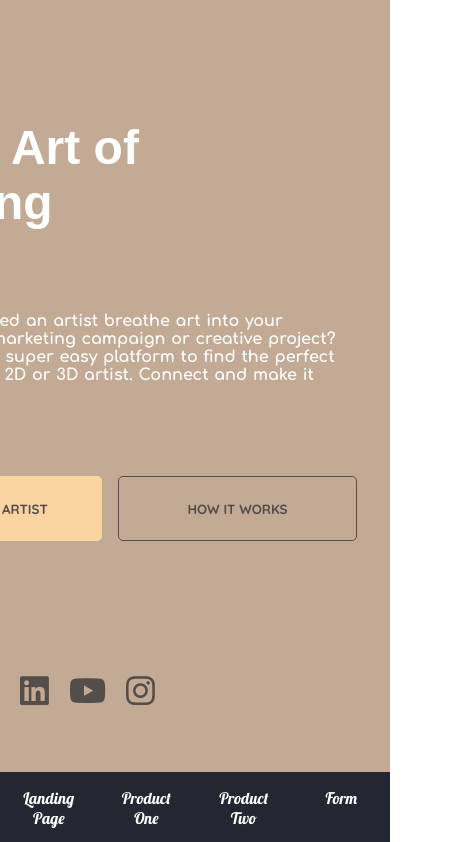
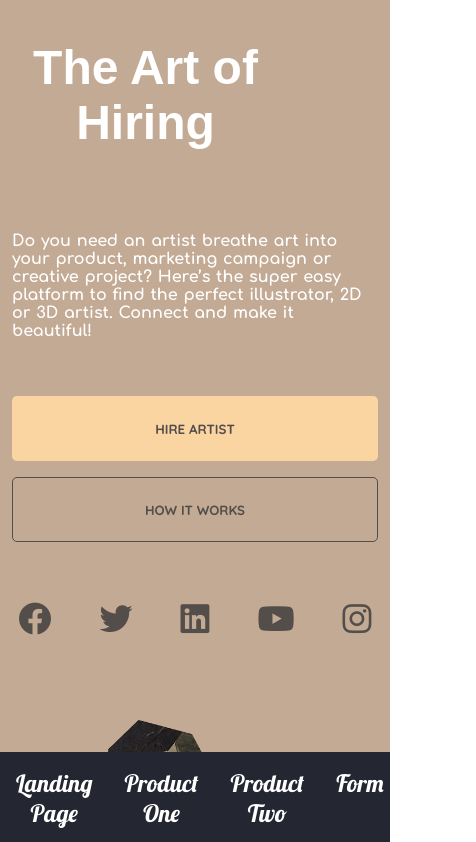
Before and after one commit to DimitarSergeev/Practice-design, a React (Create React App) app in the folder design-practice/: page / in a window 390 px wide. Shown: the top 842 px of the page, 476 px wide, since content can reach past the window. Built offline with nearby package versions, Linux system fonts and the light colour scheme; a web font is replaced by a local one.

Commit message:
add simple respomsive design on Home

```diff
--- a/design-practice/src/components/Header/Header.js
+++ b/design-practice/src/components/Header/Header.js
@@ -6,20 +6,14 @@ export const Header = () => {
     return (
 
         <header>
-            <ul className={styles.container}>
-                <li className={styles['nav-item']}>
-                    <NavLink to='/'>Landing Page</NavLink>
-                </li>
-                <li className={styles['nav-item']}>
-                    <NavLink to='/product-one'>Product One</NavLink>
-                </li>
-                <li className={styles['nav-item']}>
-                    <NavLink to='/product-two'>Product Two</NavLink>
-                </li>
-                <li className={styles['nav-item']}>
-                    <NavLink to='/form'>Form</NavLink>
-                </li>
-            </ul>
+
+            <div className={styles.container}>
+                <NavLink to='/' className={styles['nav-item']}>Landing Page</NavLink>
+                <NavLink to='/product-one' className={styles['nav-item']}>Product One</NavLink>
+                <NavLink to='/product-two' className={styles['nav-item']}>Product Two</NavLink>
+                <NavLink to='/form' className={styles['nav-item']}>Form </NavLink>
+            </div>
+
         </header>
 
     )
--- a/design-practice/src/components/Header/Header.module.css
+++ b/design-practice/src/components/Header/Header.module.css
@@ -16,15 +16,15 @@ header{
     grid-template-columns: repeat(4,1fr);
 
 }
+
 .nav-item{
     padding: 24px;
-}
-.nav-item a{
     font-size: 24px;
     font-family: 'Lobster',sans-serif;
     color: white;
     text-decoration: none;
 }
+
 
 
 
--- a/design-practice/src/components/Home/Home.module.css
+++ b/design-practice/src/components/Home/Home.module.css
@@ -6,10 +6,11 @@
     justify-content: center;
 }
 
-.info{
+.info {
     padding-top: 174px;
     padding-right: 119px;
 }
+
 .title {
     font-size: 72px;
     width: 291px;
@@ -37,16 +38,16 @@
     gap: 16px;
     padding-bottom: 133px;
 }
+
 .hire-btn,
-.how-works{
+.how-works {
     border-radius: 5px;
-    font-family: 'Quicksand',sans-serif;
+    font-family: 'Quicksand', sans-serif;
     color: #534E4A;
     cursor: pointer;
 }
 
 .hire-btn {
-    width: 188px;
     height: 65px;
     background-color: #FAD5A2;
     border: none;
@@ -57,14 +58,14 @@
     border: 1px solid #534E4A;
 }
 
-.icons{
+.icons {
     width: 240px;
     height: 33px;
     display: flex;
     gap: 20px;
 }
 
-.icons i{
+.icons i {
     color: #534E4A;
     font-size: 33px;
     cursor: pointer;
@@ -76,44 +77,70 @@
 }
 
 
+
 @media screen AND (max-width: 1100px) {
-    .container{
-       height: 100vh;
-       flex-wrap: wrap;
+    .container {
+        height: 100vh;
+        flex-wrap: wrap;
     }
-    .info{
+
+    .info {
         padding-top: 120px;
     }
+
     .title {
         font-size: 48px;
     }
 
 }
 
-/* @media screen AND (max-width: 950px){
-    *{
+@media screen AND (max-width: 950px) {
+    * {
         margin: 0;
         padding: 0;
     }
-    .container{
+
+    .container {
         height: 100%;
     }
 
-    .info{
-       padding-top: 40px;
-       padding-right: 0;
+    .info {
+        padding-top: 40px;
+        padding-right: 0;
     }
-    .btn-container {
-        grid-template-columns: repeat(2,1fr);
-        gap: 6px;
-        padding-bottom: 33px;
-    }
-    .hire-btn {
-        width: auto;
-    }
+
     .img-container {
         padding-bottom: 85px;
     }
+    .icons{
+        width: 100%;
+        justify-content: center;
+        gap: 48px;
+    }
 
+}
 
-} */
+@media screen AND (max-width: 600px) {
+
+    .title{
+        text-align: center;
+    }
+    .btn-container{
+        display: flex;
+        flex-direction: column;
+        padding: 0px 12px 60px 12px;
+    }
+    .hire-btn,
+    .how-works {
+        height: 65px;
+
+    }
+    .desc{
+        width: auto;
+        padding: 0px 12px;
+    }
+    .img-container img{
+        width: 60%;
+        padding-bottom: 20px;
+    }
+}
```
